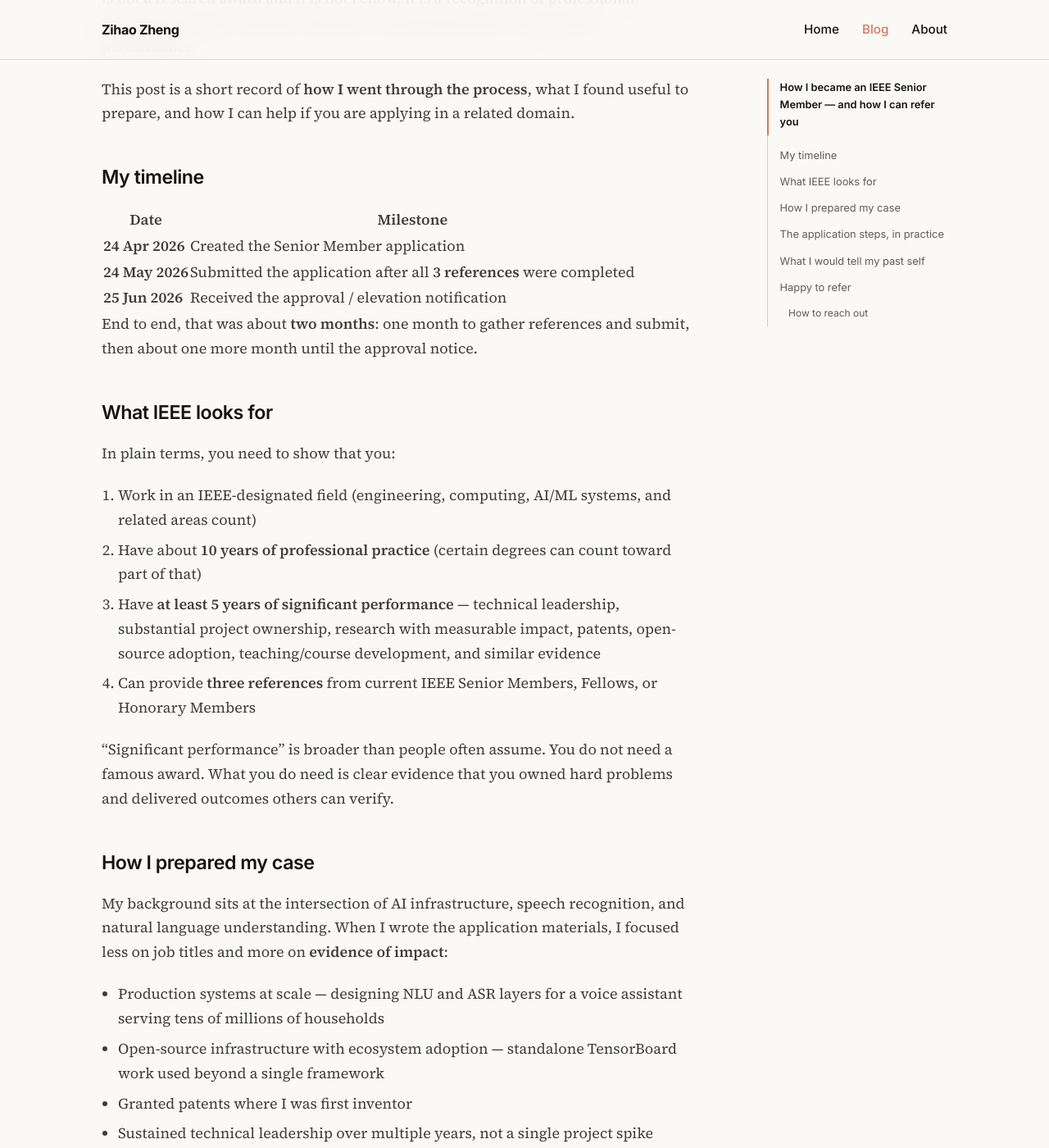
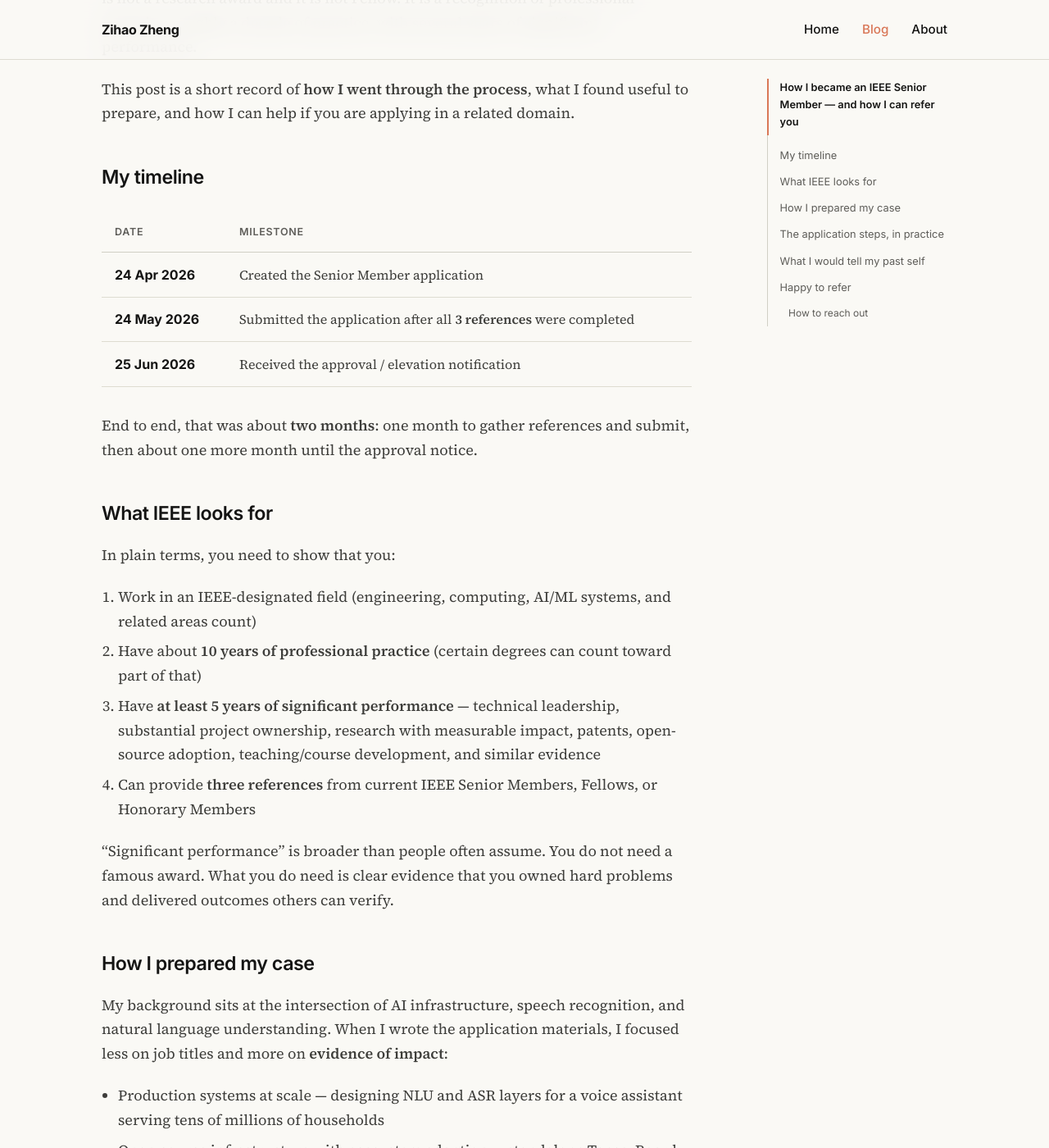
Before and after one commit to zihaolucky/zihaolucky.github.io, a Jekyll site: the page built from _posts/blog/2026-07-10-ieee-senior-member.md, in a window 1280 px wide and 1400 px high, scrolled down 1062 px. Shown: the whole window at 82% size. Built offline with Jekyll 4.4.1, drawn with Linux system fonts in a browser that asks for light colours.

Commit message:
Style post tables so the IEEE timeline reads cleanly.
Co-authored-by: Cursor <cursoragent@cursor.com>

```diff
--- a/css/default.css
+++ b/css/default.css
@@ -678,6 +678,44 @@ a.card-link:hover .card-meta::after {
   border-radius: var(--radius-md);
 }
 
+.entry table {
+  width: 100%;
+  border-collapse: collapse;
+  margin: 1.5rem 0 2rem;
+  font-size: 1rem;
+}
+
+.entry th,
+.entry td {
+  text-align: left;
+  padding: 0.85rem 1rem;
+  border-bottom: 1px solid var(--color-hairline-soft);
+  vertical-align: top;
+}
+
+.entry th {
+  font-family: var(--font-sans);
+  font-size: 0.78rem;
+  font-weight: 600;
+  letter-spacing: 0.06em;
+  text-transform: uppercase;
+  color: var(--color-muted);
+  border-bottom-color: var(--color-hairline);
+}
+
+.entry td {
+  font-family: var(--font-serif);
+  color: var(--color-body);
+}
+
+.entry td:first-child {
+  font-family: var(--font-sans);
+  font-weight: 600;
+  color: var(--color-ink);
+  white-space: nowrap;
+  width: 9.5rem;
+}
+
 .entry a.external::after {
   content: "↗";
   font-size: 0.75em;
```
